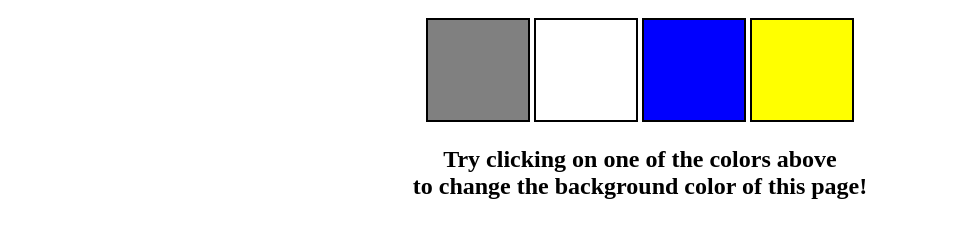
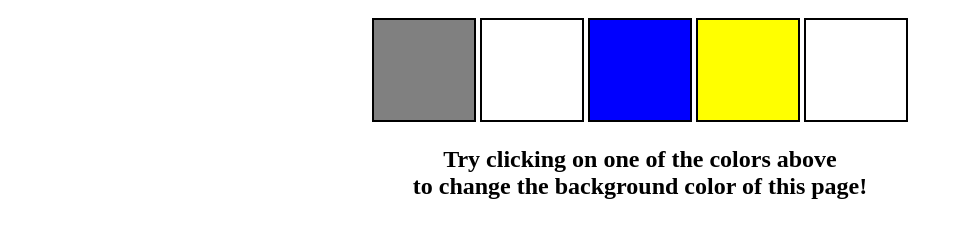
Before and after one commit to shantanusabyasachi16/JAVASCRIPT, a plain HTML site: page TheDomprojects_07/color change(1)/index.html in a window 1280 px wide. Shown: the part 184-422 px from the top of the page, without its empty margins (0-963 px from the left). Drawn offline with Linux system fonts and the light colour scheme.

Commit message:
index.html

```diff
--- a/TheDomprojects_07/color change(1)/index.html
+++ b/TheDomprojects_07/color change(1)/index.html
@@ -22,6 +22,7 @@
       <span class="button" id="white"></span>
       <span class="button" id="blue"></span>
       <span class="button" id="yellow"></span>
+      <span class="button" id="purple"></span>
       <h2>
         Try clicking on one of the colors above
         <span>to change the background color of this page!</span>
```
